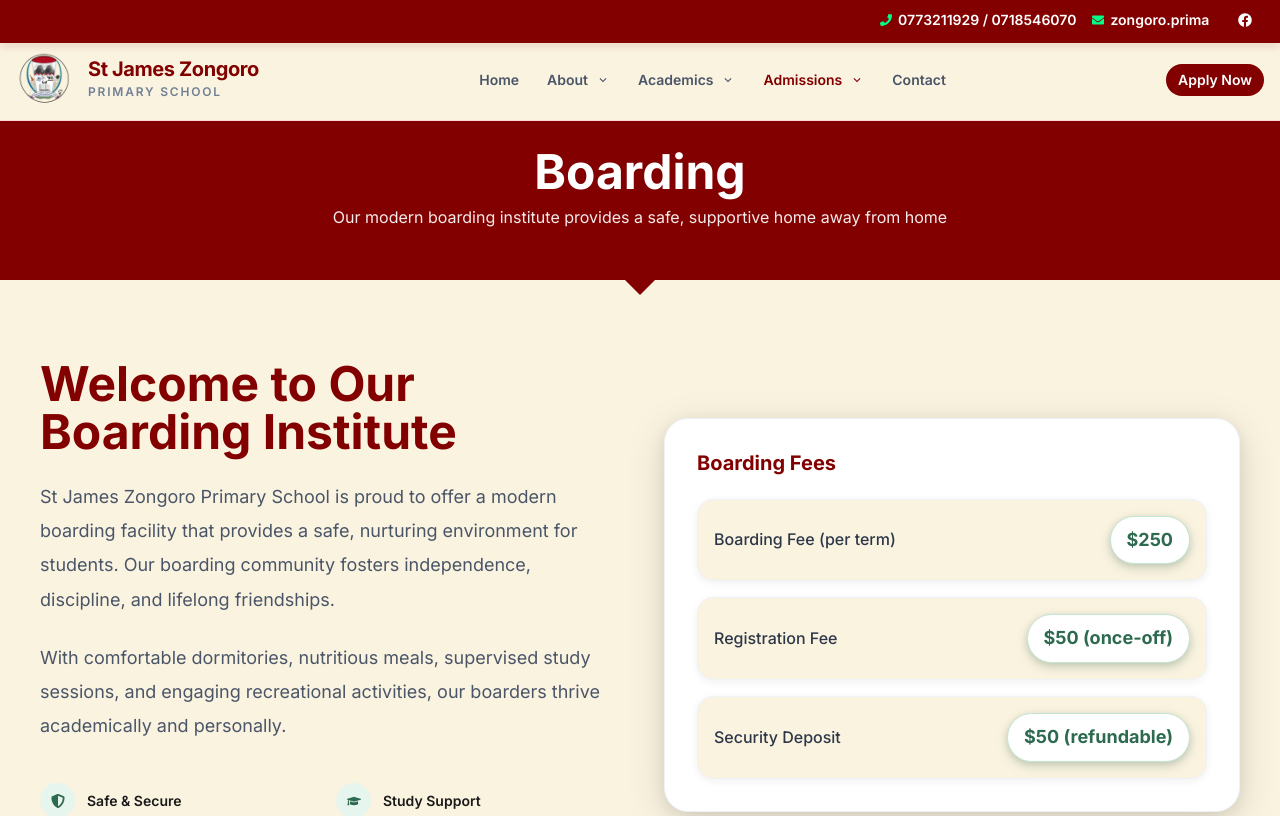
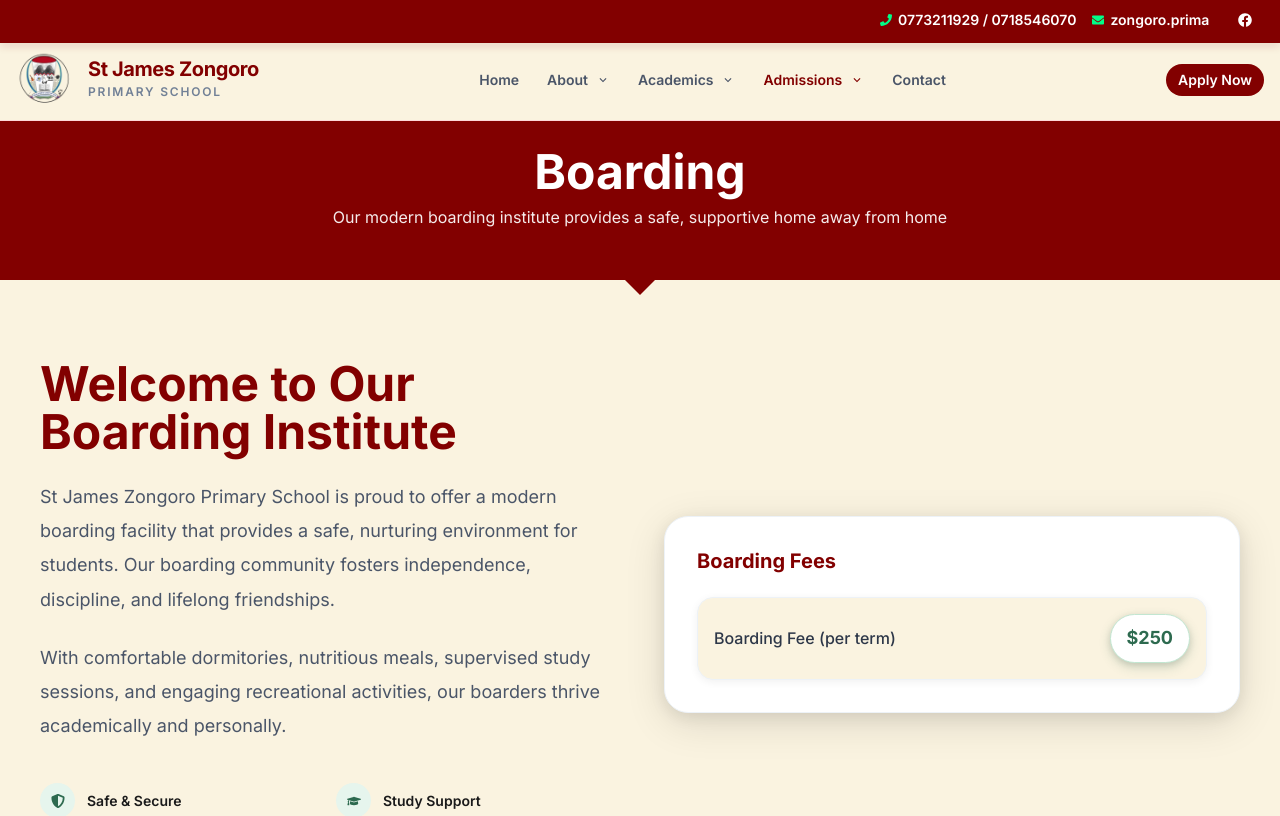
Before and after one commit to Tinashe623/ZONGORO-PRIMARY, a React (Vite) app: page /boarding in a window 1280 px wide. Shown: the top 816 px of the page. Built offline with nearby package versions, Linux system fonts and the light colour scheme.

Commit message:
fix: remove registration fee and security deposit from boarding fees list

```diff
--- a/src/data/boarding.ts
+++ b/src/data/boarding.ts
@@ -104,6 +104,4 @@ export const boardingRules: BoardingRule[] = [
 
 export const boardingFees = [
   { item: 'Boarding Fee (per term)', amount: '$250' },
-  { item: 'Registration Fee', amount: '$50 (once-off)' },
-  { item: 'Security Deposit', amount: '$50 (refundable)' },
 ];
```
